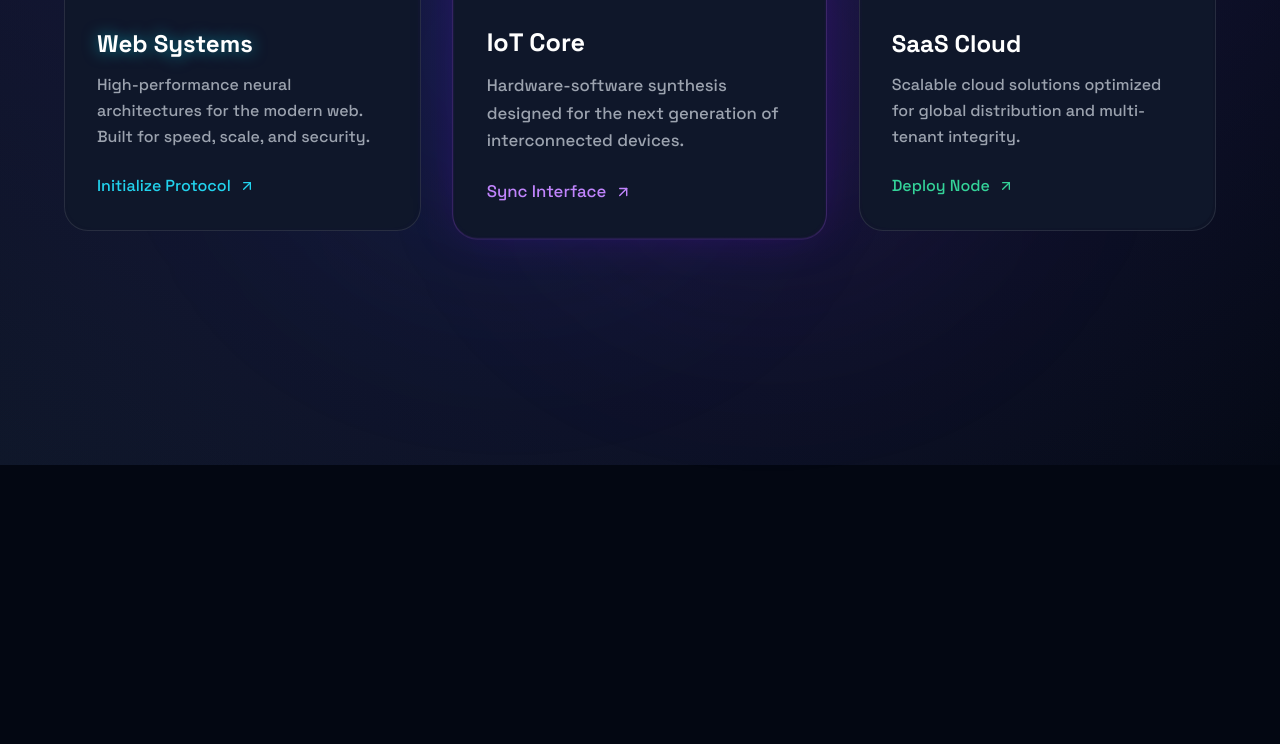
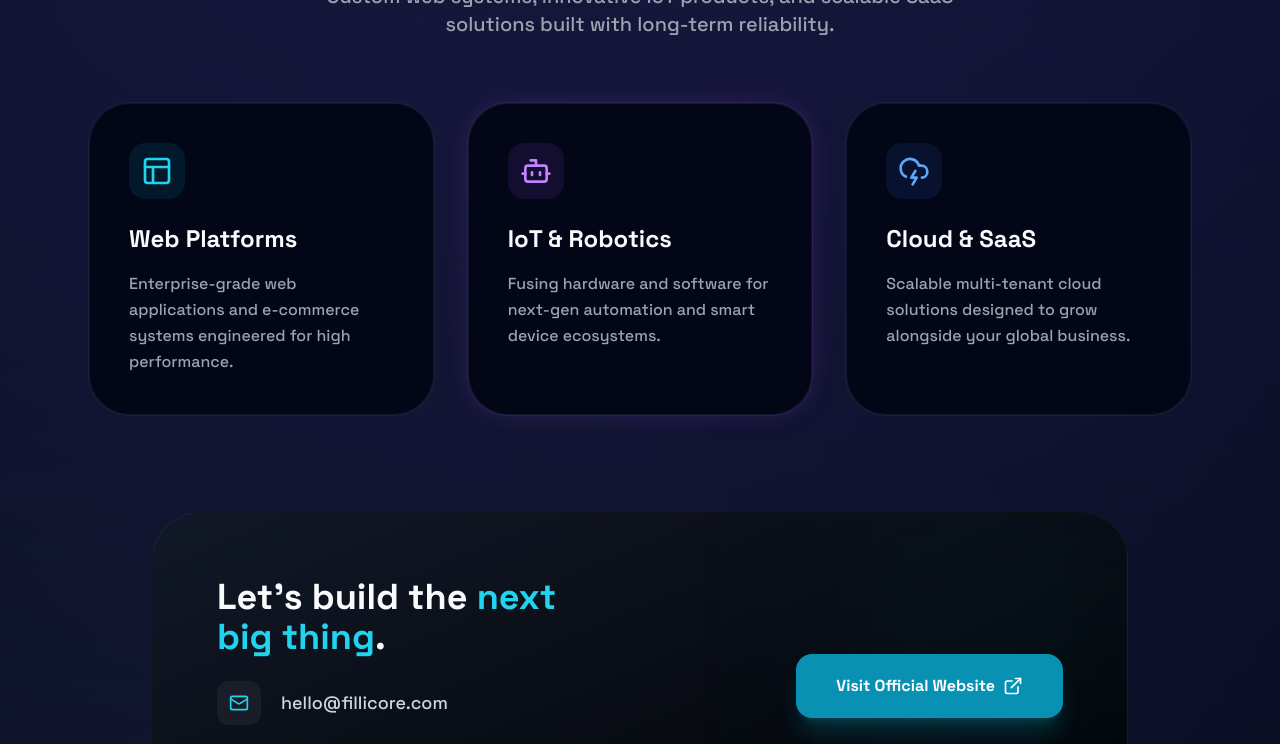
Before and after one commit to fillicore-technologies/fillicore-technologies.github.io, a plain HTML site: page index.html in a window 1280 px wide. Shown: the part 335-1079 px from the top of the page. Before the commit the page ends 800 px from the top, so only its background shows below. Drawn offline with nearby package versions, Linux system fonts and the light colour scheme.

Commit message:
Update index.html

```diff
--- a/index.html
+++ b/index.html
@@ -3,7 +3,7 @@
 <head>
     <meta charset="UTF-8">
     <meta name="viewport" content="width=device-width, initial-scale=1.0">
-    <title>Fillicore Technologies Pvt Ltd| Salem</title>
+    <title>Fillicore Technologies Pvt Ltd| Future-Ready Engineering</title>
     <script src="https://cdn.tailwindcss.com"></script>
     <script src="https://unpkg.com/lucide@latest"></script>
     <style>
@@ -12,7 +12,7 @@
         :root {
             --primary: #00f2ff;
             --secondary: #7000ff;
-            --bg: #030712;
+            --bg: #020617; /* Deep Dark */
         }
 
         body {
@@ -20,17 +20,19 @@
             background-color: var(--bg);
             background-image:
                 radial-gradient(circle at 50% -20%, #1e1b4b, transparent),
-                radial-gradient(circle at 0% 100%, #0f172a, transparent);
+                radial-gradient(circle at 10% 100%, #0f172a, transparent);
+            color: #f8fafc;
             overflow-x: hidden;
         }
 
-        /* Animated Border Beam Effect */
+        /* Animated Border Beam */
         .futuristic-card {
             position: relative;
-            background: rgba(15, 23, 42, 0.8);
-            border: 1px solid rgba(255, 255, 255, 0.1);
+            background: rgba(15, 23, 42, 0.6);
+            border: 1px solid rgba(255, 255, 255, 0.05);
             overflow: hidden;
             transition: all 0.5s cubic-bezier(0.23, 1, 0.32, 1);
+            backdrop-filter: blur(10px);
         }
 
         .futuristic-card::before {
@@ -40,110 +42,147 @@
             left: -50%;
             width: 200%;
             height: 200%;
-            background: conic-gradient(
-                transparent,
-                var(--primary),
-                transparent 30%
-            );
+            background: conic-gradient(transparent, var(--primary), transparent 30%);
             animation: rotate 4s linear infinite;
             opacity: 0;
             transition: opacity 0.5s;
         }
 
-        .futuristic-card:hover::before {
-            opacity: 1;
-        }
+        .futuristic-card:hover::before { opacity: 1; }
 
         .futuristic-card::after {
             content: "";
             position: absolute;
-            inset: 2px;
-            background: #0f172a;
+            inset: 1px;
+            background: #020617;
             border-radius: inherit;
             z-index: 0;
         }
 
-        .card-content {
-            position: relative;
-            z-index: 10;
-        }
+        .card-content { position: relative; z-index: 10; }
 
         @keyframes rotate {
             from { transform: rotate(0deg); }
             to { transform: rotate(360deg); }
         }
 
-        .glow-text {
-            text-shadow: 0 0 15px rgba(0, 242, 255, 0.5);
+        .gradient-text {
+            background: linear-gradient(90deg, #00f2ff, #a855f7);
+            -webkit-background-clip: text;
+            -webkit-text-fill-color: transparent;
         }
 
-        /* Floating Animation */
-        .float {
-            animation: float 6s ease-in-out infinite;
-        }
-
-        @keyframes float {
-            0%, 100% { transform: translateY(0); }
-            50% { transform: translateY(-20px); }
+        .nav-glass {
+            background: rgba(2, 6, 23, 0.8);
+            backdrop-filter: blur(12px);
+            border-bottom: 1px solid rgba(255, 255, 255, 0.05);
         }
     </style>
 </head>
-<body class="min-h-screen flex items-center justify-center p-8">
+<body class="min-h-screen">
 
-    <div class="fixed top-1/4 left-1/4 w-96 h-96 bg-blue-600/10 rounded-full blur-[120px]"></div>
-    <div class="fixed bottom-1/4 right-1/4 w-96 h-96 bg-purple-600/10 rounded-full blur-[120px]"></div>
+    <nav class="sticky top-0 z-50 nav-glass">
+        <div class="max-w-6xl mx-auto px-6 py-4 flex justify-between items-center">
+            <div class="flex items-center gap-3">
+                <img src="https://fillicore.com//public/assets/brands/fillicore-logo.svg" alt="Fillicore Logo" class="h-8 w-auto">
+                <span class="text-xl font-bold tracking-tight hidden sm:inline">Fillicore<span class="text-cyan-400"> Technologies</span></span>
+            </div>
+            <a href="https://fillicore.com" class="bg-white/10 hover:bg-white/20 px-5 py-2 rounded-full text-sm font-medium transition-all border border-white/10">
+                Launch Main Site
+            </a>
+        </div>
+    </nav>
 
-    <div class="grid grid-cols-1 md:grid-cols-3 gap-10 max-w-6xl w-full">
+    <header class="text-center max-w-4xl mx-auto pt-24 pb-16 px-6">
+        <div class="inline-block px-4 py-1.5 mb-6 rounded-full border border-cyan-500/30 bg-cyan-500/10 text-cyan-400 text-xs font-bold tracking-widest uppercase">
+            Digital Engineering Studio
+        </div>
+        <h1 class="text-5xl md:text-7xl font-bold mb-6 leading-tight">Engineering the <span class="gradient-text">Future</span></h1>
+        <p class="text-gray-400 text-lg md:text-xl max-w-2xl mx-auto">
+            Custom web systems, innovative IoT products, and scalable SaaS solutions built with long-term reliability.
+        </p>
+    </header>
 
-        <div class="futuristic-card p-8 rounded-3xl group">
+    <main class="grid grid-cols-1 md:grid-cols-3 gap-8 max-w-6xl mx-auto px-6 mb-24">
+
+        <div class="futuristic-card p-10 rounded-[2.5rem] group">
             <div class="card-content">
-                <div class="mb-6 inline-block p-4 bg-blue-500/10 rounded-2xl text-cyan-400 group-hover:scale-110 transition-transform">
-                    <i data-lucide="cpu" class="w-8 h-8"></i>
+                <div class="p-3 bg-cyan-500/10 rounded-2xl w-fit mb-6 text-cyan-400">
+                    <i data-lucide="layout" class="w-8 h-8"></i>
                 </div>
-                <h3 class="text-2xl font-bold text-white mb-3 glow-text">Web Systems</h3>
-                <p class="text-gray-400 leading-relaxed mb-6">
-                    High-performance neural architectures for the modern web. Built for speed, scale, and security.
-                </p>
-                <div class="flex items-center text-cyan-400 font-medium cursor-pointer">
-                    Initialize Protocol <i data-lucide="arrow-up-right" class="ml-2 w-4 h-4"></i>
+                <h3 class="text-2xl font-bold mb-4">Web Platforms</h3>
+                <p class="text-gray-400 leading-relaxed">Enterprise-grade web applications and e-commerce systems engineered for high performance.</p>
+            </div>
+        </div>
+
+        <div class="futuristic-card p-10 rounded-[2.5rem] group border-purple-500/20 shadow-[0_0_30px_-10px_rgba(168,85,247,0.3)]">
+            <div class="card-content">
+                <div class="p-3 bg-purple-500/10 rounded-2xl w-fit mb-6 text-purple-400">
+                    <i data-lucide="bot" class="w-8 h-8"></i>
+                </div>
+                <h3 class="text-2xl font-bold mb-4">IoT & Robotics</h3>
+                <p class="text-gray-400 leading-relaxed">Fusing hardware and software for next-gen automation and smart device ecosystems.</p>
+            </div>
+        </div>
+
+        <div class="futuristic-card p-10 rounded-[2.5rem] group">
+            <div class="card-content">
+                <div class="p-3 bg-blue-500/10 rounded-2xl w-fit mb-6 text-blue-400">
+                    <i data-lucide="cloud-lightning" class="w-8 h-8"></i>
+                </div>
+                <h3 class="text-2xl font-bold mb-4">Cloud & SaaS</h3>
+                <p class="text-gray-400 leading-relaxed">Scalable multi-tenant cloud solutions designed to grow alongside your global business.</p>
+            </div>
+        </div>
+
+    </main>
+
+    <section class="max-w-5xl mx-auto px-6 mb-20">
+        <div class="bg-gradient-to-br from-gray-900 to-black rounded-[3rem] p-8 md:p-16 border border-white/5 relative overflow-hidden">
+            <div class="absolute top-0 right-0 w-64 h-64 bg-cyan-500/5 blur-[100px]"></div>
+
+            <div class="grid grid-cols-1 md:grid-cols-2 gap-12 relative z-10">
+                <div>
+                    <h2 class="text-4xl font-bold mb-6">Let's build the <span class="text-cyan-400">next big thing</span>.</h2>
+                    <div class="space-y-6">
+                        <div class="flex items-center gap-5">
+                            <div class="p-3 bg-white/5 rounded-xl"><i data-lucide="mail" class="w-5 h-5 text-cyan-400"></i></div>
+                            <a href="mailto:hello@fillicore.com" class="text-lg text-gray-300 hover:text-white transition-colors">hello@fillicore.com</a>
+                        </div>
+                        <div class="flex items-center gap-5">
+                            <div class="p-3 bg-white/5 rounded-xl"><i data-lucide="phone" class="w-5 h-5 text-cyan-400"></i></div>
+                            <span class="text-lg text-gray-300">+91 89257 79393</span>
+                        </div>
+                        <div class="flex items-center gap-5">
+                            <div class="p-3 bg-white/5 rounded-xl"><i data-lucide="map-pin" class="w-5 h-5 text-cyan-400"></i></div>
+                            <span class="text-lg text-gray-300">Salem, Tamil Nadu</span>
+                        </div>
+                    </div>
+                </div>
+
+                <div class="flex flex-col justify-center items-center md:items-end">
+                    <a href="https://fillicore.com" class="group relative inline-flex items-center justify-center px-10 py-5 font-bold text-white transition-all duration-200 bg-cyan-600 rounded-2xl hover:bg-cyan-500 shadow-xl shadow-cyan-500/20 w-full md:w-auto text-center">
+                        Visit Official Website
+                        <i data-lucide="external-link" class="ml-2 w-5 h-5"></i>
+                    </a>
+                    <div class="flex gap-4 mt-8">
+                        <a href="https://github.com/fillicore" class="p-4 bg-white/5 rounded-2xl hover:bg-white/10 transition-colors border border-white/5">
+                            <i data-lucide="github" class="w-6 h-6"></i>
+                        </a>
+                        <a href="#" class="p-4 bg-white/5 rounded-2xl hover:bg-white/10 transition-colors border border-white/5">
+                            <i data-lucide="linkedin" class="w-6 h-6"></i>
+                        </a>
+                    </div>
                 </div>
             </div>
         </div>
+    </section>
 
-        <div class="futuristic-card p-8 rounded-3xl group scale-105 shadow-[0_0_50px_-12px_rgba(112,0,255,0.3)] border-purple-500/30">
-            <div class="card-content">
-                <div class="mb-6 inline-block p-4 bg-purple-500/10 rounded-2xl text-purple-400 group-hover:scale-110 transition-transform">
-                    <i data-lucide="layers" class="w-8 h-8"></i>
-                </div>
-                <h3 class="text-2xl font-bold text-white mb-3">IoT Core</h3>
-                <p class="text-gray-400 leading-relaxed mb-6">
-                    Hardware-software synthesis designed for the next generation of interconnected devices.
-                </p>
-                <div class="flex items-center text-purple-400 font-medium cursor-pointer">
-                    Sync Interface <i data-lucide="arrow-up-right" class="ml-2 w-4 h-4"></i>
-                </div>
-            </div>
-        </div>
-
-        <div class="futuristic-card p-8 rounded-3xl group">
-            <div class="card-content">
-                <div class="mb-6 inline-block p-4 bg-emerald-500/10 rounded-2xl text-emerald-400 group-hover:scale-110 transition-transform">
-                    <i data-lucide="cloud-lightning" class="w-8 h-8"></i>
-                </div>
-                <h3 class="text-2xl font-bold text-white mb-3">SaaS Cloud</h3>
-                <p class="text-gray-400 leading-relaxed mb-6">
-                    Scalable cloud solutions optimized for global distribution and multi-tenant integrity.
-                </p>
-                <div class="flex items-center text-emerald-400 font-medium cursor-pointer">
-                    Deploy Node <i data-lucide="arrow-up-right" class="ml-2 w-4 h-4"></i>
-                </div>
-            </div>
-        </div>
-
-    </div>
+    <footer class="pb-12 text-center text-gray-600 text-sm">
+        <p>© 2026 Fillicore Technologies Private Limited.</p>
+    </footer>
 
     <script>
-        // Initialize Lucide Icons
         lucide.createIcons();
     </script>
 </body>
```
